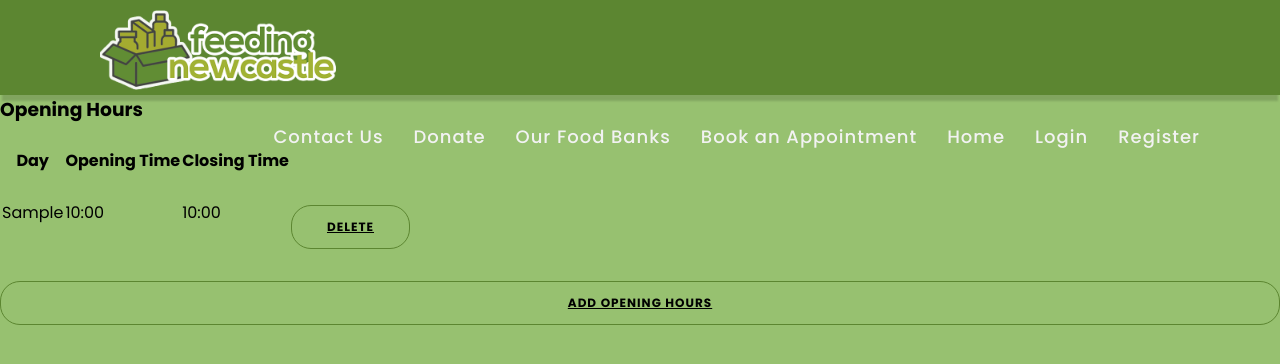
After one commit to sclay-ncl/CSC2033-Food-Bank-Project, a Flask app: template templates/food-bank-manage-hours.html in a window 1280 px wide. The commit adds this page. Shown: the top 364 px of the page. Run offline with Flask 2, Linux system fonts and the light colour scheme; the template is opened without the code that fills it: values that come from a table or form of the project are taken from there, others are empty; tables that the repository leaves empty hold one stand-in row (values such as "Sample post"); parts of the project's set-up code (start-up, migrations or seed data) failed here and were passed over; some libraries are stand-ins or nearby versions.

Commit message:
Add a page to edit and see opening hours for the food banks

```diff
--- /dev/null
+++ b/templates/food-bank-manage-hours.html
@@ -0,0 +1,37 @@
+{% extends "base.html" %}
+
+{% block content %}
+
+    <h3> Opening Hours </h3>
+
+    <div class="opening-hours">
+
+        <table>
+                <tr>
+                    <th> Day </th>
+                    <th> Opening Time </th>
+                    <th> Closing Time </th>
+
+                </tr>
+                {% for day in opening_hours %}
+                {% set open_time = day.open_time | string() %}
+                {% set close_time = day.close_time | string() %}
+                <tr>
+                    <td>{{ day.day }}</td>
+                    <td>{{ open_time[:5] }}</td>
+                    <td>{{ close_time[:5] }}</td>
+                    <td><a href="{{ url_for('food_banks.delete_opening_hours', address_id=opening_hours.address_id, day=opening_hours.day) }}" class="button">
+                    Delete
+                    </a></td>
+                </tr>
+                {% endfor %}
+        </table>
+    </div>
+
+    <div class="add-button">
+        <a href="{{ url_for('food_banks.add_opening_hours', address_id=opening_hours.address_id) }}" class="button">
+            Add Opening Hours
+        </a>
+    </div>
+
+{% endblock %}
```
Also changed, not shown: food_banks/views.py (+4 -4 lines), templates/food-bank-add-opening-hours.html (added, +28 -0 lines), templates/food-bank-manage-addresses.html (+10 -0 lines).
